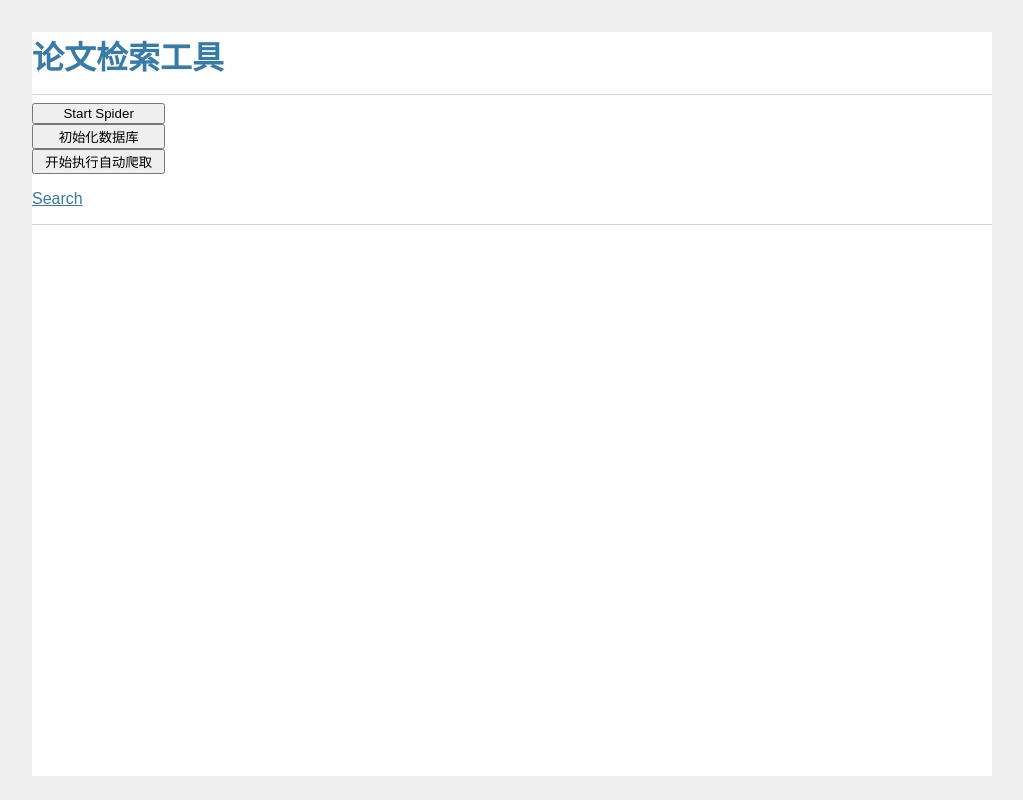
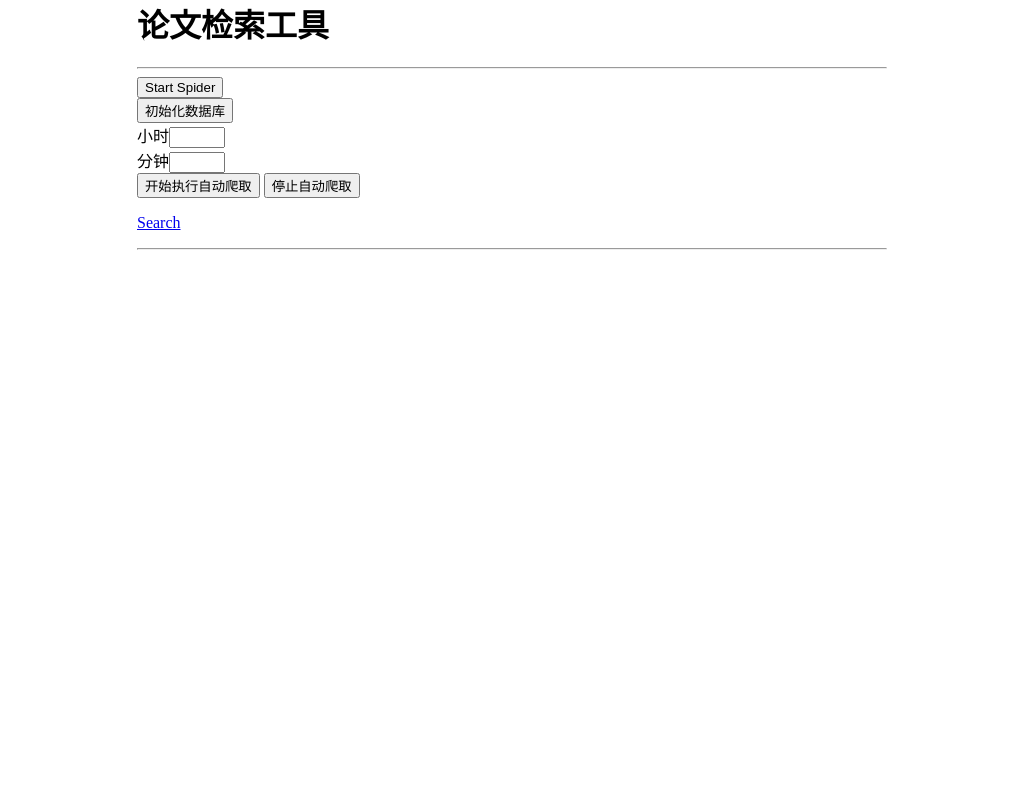
Before and after one commit to RyaoChengfeng/arxivspider, a Flask app: page / in a window 1280 px wide. Shown: the whole page, without its empty margins (128-1151 px from the left). Run offline with Flask 2, Linux system fonts and the light colour scheme.

Commit message:
继续优化爬虫

```diff
--- a/app/app.py
+++ b/app/app.py
@@ -9,7 +9,7 @@ import pymysql
 from flask import Flask
 import time
 import datetime
-from forms import Form
+from forms import IndexForm
 
 # from pymysql.constants import CLIENT
 # from db import get_db
@@ -25,35 +25,33 @@ app.config.from_mapping(
 # 初始界面:开始爬虫、进入索引界面
 @app.route('/', methods=['GET', 'POST'])
 def index():
-    form = Form()
-    i = False
+    form = IndexForm()
+    i = False  # 反馈爬虫执行情况
     if request.method == 'POST':
-        if form.start.data:
-            messages = spider.get_msg()
+        # 整个是用来判断执行哪一个语句
+        F = False  # 反馈数据库执行情况
+
+        if form.start.data:  # 表单
+            F = spider.get_msg()
             i = True
-        if form.sched_start.data:
-            messages = sched_start()
+        if form.stop_start.data:
+            sched_start(stop=True)
+            flash('已停止自动爬取')
+        if form.sched_start.data:  # 表单
+            hour = request.form['hour']
+            minute = request.form['minute']
+            if hour and minute:
+                F = sched_start(h=int(hour), m=int(minute))
+            else:
+                F = sched_start()
             i = True
+
         if i:
             flash('爬取完成')
-            for message in messages:
-                sql = "INSERT INTO documents(title,number,author,time,subject,url_pdf) VALUES" + str(message) + ";"
-                db = pymysql.connect(
-                    host='localhost',
-                    user='root',
-                    password='liaocfe',
-                    port=3306,
-                    db='bingyanProject0',
-                )
-                cursor = db.cursor()
-                try:
-                    cursor.execute(sql)
-                    db.commit()
-                except Exception as e:
-                    flash('数据写入失败!', e)
-                    db.rollback()
-                flash('完成')
-        if form.init_db.data:
+        if F:
+            flash('数据写入失败!')
+
+        if form.init_db.data:  # 表单
             try:
                 init_db()
             except Exception as e:
@@ -85,18 +83,19 @@ def search():
         cursor = db.cursor()
         sql = ''
         if key:
-            sql = "SELECT title,number,time,author,subject FROM documents WHERE CONCAT(title,number,author,time) LIKE '%" + str(
+            sql = "SELECT title,number,time,author,subject,url_pdf FROM documents WHERE CONCAT(title,number,author,time) LIKE '%" + str(
                 key) + "%';"
         if key_words:
-            sql = "SELECT title,number,time,author,subject FROM documents WHERE title LIKE '%" + str(
+            sql = "SELECT title,number,time,author,subject,url_pdf FROM documents WHERE title LIKE '%" + str(
                 key_words.lower().title()) + "%';"
         if key_numbers:
-            sql = "SELECT title,number,time,author,subject FROM documents WHERE number LIKE '%" + str(
+            sql = "SELECT title,number,time,author,subject,url_pdf FROM documents WHERE number LIKE '%" + str(
                 key_numbers) + "%';"
         if key_time:
-            sql = "SELECT title,number,time,author,subject FROM documents WHERE time LIKE '%" + str(key_time) + "%';"
+            sql = "SELECT title,number,time,author,subject,url_pdf FROM documents WHERE time LIKE '%" + str(
+                key_time) + "%';"
         if key_author:
-            sql = "SELECT title,number,time,author,subject FROM documents WHERE author LIKE '%" + str(
+            sql = "SELECT title,number,time,author,subject,url_pdf FROM documents WHERE author LIKE '%" + str(
                 key_author) + "%';"
         if sql:
             cursor.execute(sql)
@@ -142,8 +141,10 @@ def init_db():
 
 
 # 定时爬取,可设置时和分
-def sched_start(h=None, m=None):
+def sched_start(h=None, m=None,stop=False):
     while True:
+        if stop:
+            break
         now = datetime.datetime.now()
         if h and m:
             sched_time = datetime.datetime(now.year, now.month, now.day, h, m, now.second)
@@ -152,10 +153,9 @@ def sched_start(h=None, m=None):
 
         if time.mktime(now.timetuple()) > time.mktime(sched_time.timetuple()):
             sched_time += datetime.timedelta(days=1)
-            messages = spider.get_msg()  # 执行爬虫
-            return messages
-        else:
-            pass
+            F = spider.get_msg()  # 执行爬虫
+            return F
+
         time.sleep(600)  # 每10分钟检测一次
 
 
--- a/app/static/style.css
+++ b/app/static/style.css
@@ -1,134 +1,60 @@
-html {
-  font-family: sans-serif;
-  background: #eee;
-  padding: 1rem;
+body {
+    margin: auto;
+    width: 750px;
 }
 
-body {
-  max-width: 960px;
-  margin: 0 auto;
-  background: white;
+img {
+    max-width: 710px;
 }
 
-h1, h2, h3, h4, h5, h6 {
-  font-family: serif;
-  color: #377ba8;
-  margin: 1rem 0;
+nav ul {
+    list-style-type: none;
+    margin: 0;
+    padding: 0;
+    overflow: hidden;
+    background-color: #333;
 }
 
-a {
-  color: #377ba8;
+nav li {
+    float: left;
 }
 
-hr {
-  border: none;
-  border-top: 1px solid lightgray;
+nav li a {
+    display: block;
+    color: white;
+    text-align: center;
+    padding: 14px 16px;
+    text-decoration: none;
 }
 
-nav {
-  background: lightgray;
-  display: flex;
-  align-items: center;
-  padding: 0 0.5rem;
+nav li a:hover {
+    background-color: #111;
 }
 
-nav h1 {
-  flex: auto;
-  margin: 0;
+main {
+    padding: 10px 20px;
 }
 
-nav h1 a {
-  text-decoration: none;
-  padding: 0.25rem 0.5rem;
+footer {
+    font-size: 13px;
+    color: #888;
+    border-top: 1px solid #eee;
+    margin-top: 25px;
+    text-align: center;
+    padding: 10px;
+
 }
 
-nav ul  {
-  display: flex;
-  list-style: none;
-  margin: 0;
-  padding: 0;
+.alert {
+  position: relative;
+  padding: 0.75rem 1.25rem;
+  margin-bottom: 1rem;
+  border: 1px solid #b8daff;
+  border-radius: 0.25rem;
+  color: #004085;
+  background-color: #cce5ff;
 }
 
-nav ul li a, nav ul li span, header .action {
-  display: block;
-  padding: 0.5rem;
+.error {
+    color: red;
 }
-
-.content {
-  padding: 0 1rem 1rem;
-}
-
-.content > header {
-  border-bottom: 1px solid lightgray;
-  display: flex;
-  align-items: flex-end;
-}
-
-.content > header h1 {
-  flex: auto;
-  margin: 1rem 0 0.25rem 0;
-}
-
-.flash {
-  margin: 1em 0;
-  padding: 1em;
-  background: #cae6f6;
-  border: 1px solid #377ba8;
-}
-
-.post > header {
-  display: flex;
-  align-items: flex-end;
-  font-size: 0.85em;
-}
-
-.post > header > div:first-of-type {
-  flex: auto;
-}
-
-.post > header h1 {
-  font-size: 1.5em;
-  margin-bottom: 0;
-}
-
-.post .about {
-  color: slategray;
-  font-style: italic;
-}
-
-.post .body {
-  white-space: pre-line;
-}
-
-.content:last-child {
-  margin-bottom: 0;
-}
-
-.content form {
-  margin: 1em 0;
-  display: flex;
-  flex-direction: column;
-}
-
-.content label {
-  font-weight: bold;
-  margin-bottom: 0.5em;
-}
-
-.content input, .content textarea {
-  margin-bottom: 1em;
-}
-
-.content textarea {
-  min-height: 12em;
-  resize: vertical;
-}
-
-input.danger {
-  color: #cc2f2e;
-}
-
-input[type=submit] {
-  align-self: start;
-  min-width: 10em;
-}
--- a/app/templates/index.html
+++ b/app/templates/index.html
@@ -8,9 +8,12 @@
         <h1>论文检索工具</h1>
         <hr>
         <form method="post">
-            {{ form.start() }}<br>
-            {{ form.init_db() }}<br>
-            {{ form.sched_start }}
+            {{ form.start(class='btn btn-primary') }}<br>
+            {{ form.init_db(class='btn btn-primary') }}<br>
+            {{ form.hour.label }}{{ form.hour(class='form-control') }}<br>
+            {{ form.minute.label }}{{ form.minute(class='form-control') }}<br>
+            {{ form.sched_start(class='btn btn-primary') }}
+            {{ form.stop_start(class='btn btn-primary') }}
         </form>
         <div>
             <p><a href="{{ url_for('search') }}">Search</a></p>
--- a/forms.py
+++ b/forms.py
@@ -1,9 +1,12 @@
 from flask_wtf import FlaskForm
-from wtforms import StringField, PasswordField, BooleanField, SubmitField
-from wtforms.validators import DataRequired
+from wtforms import StringField, IntegerField, BooleanField, SubmitField
+from wtforms.validators import DataRequired, NumberRange
 
 
-class Form(FlaskForm):
+class IndexForm(FlaskForm):
     start = SubmitField('Start Spider')
     init_db = SubmitField('初始化数据库')
+    hour = IntegerField('小时', validators=[NumberRange(1, 12, '数字超出范围')])
+    minute = IntegerField('分钟', validators=[NumberRange(1, 60, '数字超出范围')])
     sched_start = SubmitField('开始执行自动爬取')
+    stop_start = SubmitField('停止自动爬取')
--- a/spider.py
+++ b/spider.py
@@ -12,6 +12,7 @@ import os
 from bs4 import BeautifulSoup
 import random
 import pymysql
+import asyncio
 
 # import hashlib
 # from requests.adapters import HTTPAdapter
@@ -93,13 +94,20 @@ def get_number():
 # ps:表示首页不会显示时间信息，要爬就要进论文里面。但这样一来花的时间就大大增加了，原谅我目前没时间看分布式爬虫
 
 def get_msg():
-    messages = []  # 总数据
     r_number_list = get_number()
+    db = pymysql.connect(
+        host='localhost',
+        user='root',
+        password='liaocfe',
+        port=3306,
+        db='bingyanProject0',
+    )
+    cursor = db.cursor()
     for number in r_number_list:
 
         # 判断是否爬过链接
-        if not compare_url(number):
-            print('论文 arXiv:'+number+'已存在')
+        if compare_url(number):
+            print('论文 arXiv:' + number + '已存在')
             continue
 
         url_doc = 'https://arxiv.org/abs/' + number
@@ -151,10 +159,19 @@ def get_msg():
         # 下载地址
         url_pdf = "https://arxiv.org/pdf/" + number + '.pdf'
 
-        messages.append((r_title, number_id, authors, r_time, sbj, url_pdf))
-
-    print('爬取完成')
-    return messages
+        # 插入数据库
+        F = False
+        sql = "INSERT INTO documents(title,number,author,time,subject,url_pdf) VALUES('" + \
+              r_title + "','" + number_id + "','" + authors + "','" + r_time + "','" + sbj + "','" + url_pdf + "');"
+        try:
+            cursor.execute(sql)
+            db.commit()
+        except Exception as e:
+            print('数据写入失败!', e)
+            db.rollback()
+            F = True
+    db.close()
+    return F
 
 
 # 下载功能
```
Also changed, not shown: requirements.txt (added, +22 -0 lines), 2 other files.
